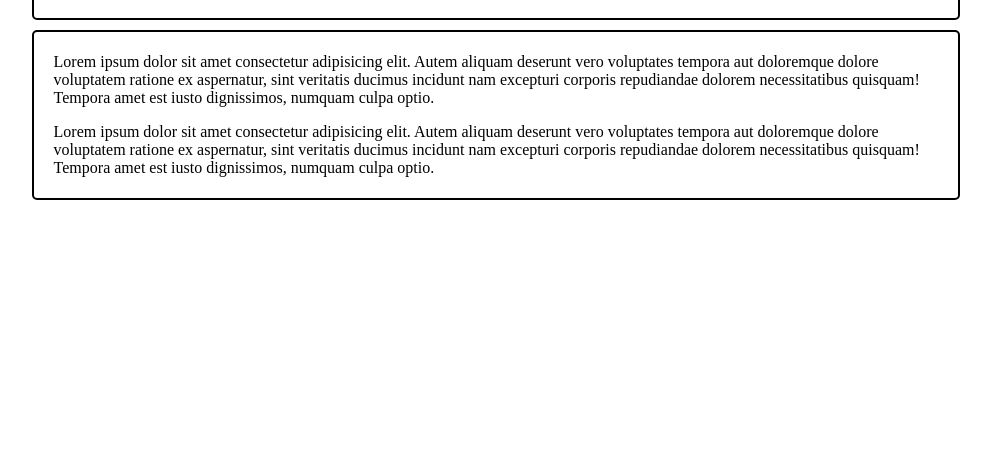
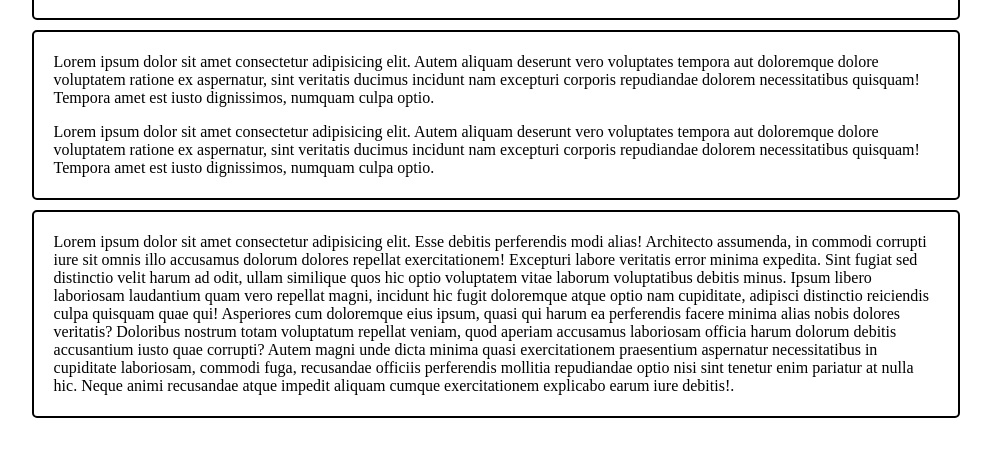
Before and after one commit to SunitCorneleous/demo-project, a plain HTML site: page index.html in a window 1280 px wide. Shown: the part 154-610 px from the top of the page, without its empty margins (144-1135 px from the left). Drawn offline with Linux system fonts and the light colour scheme.

Commit message:
new section added

```diff
--- a/index.html
+++ b/index.html
@@ -44,5 +44,27 @@
         </p>
       </div>
     </div>
+    <!-- new section -->
+    <div class="container">
+      <p>
+        Lorem ipsum dolor sit amet consectetur adipisicing elit. Esse debitis
+        perferendis modi alias! Architecto assumenda, in commodi corrupti iure
+        sit omnis illo accusamus dolorum dolores repellat exercitationem!
+        Excepturi labore veritatis error minima expedita. Sint fugiat sed
+        distinctio velit harum ad odit, ullam similique quos hic optio
+        voluptatem vitae laborum voluptatibus debitis minus. Ipsum libero
+        laboriosam laudantium quam vero repellat magni, incidunt hic fugit
+        doloremque atque optio nam cupiditate, adipisci distinctio reiciendis
+        culpa quisquam quae qui! Asperiores cum doloremque eius ipsum, quasi qui
+        harum ea perferendis facere minima alias nobis dolores veritatis?
+        Doloribus nostrum totam voluptatum repellat veniam, quod aperiam
+        accusamus laboriosam officia harum dolorum debitis accusantium iusto
+        quae corrupti? Autem magni unde dicta minima quasi exercitationem
+        praesentium aspernatur necessitatibus in cupiditate laboriosam, commodi
+        fuga, recusandae officiis perferendis mollitia repudiandae optio nisi
+        sint tenetur enim pariatur at nulla hic. Neque animi recusandae atque
+        impedit aliquam cumque exercitationem explicabo earum iure debitis!.
+      </p>
+    </div>
   </body>
 </html>
```
